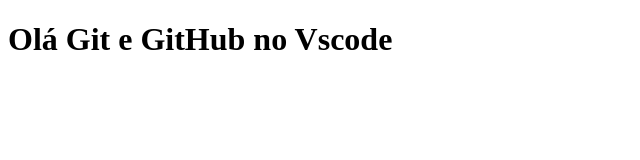
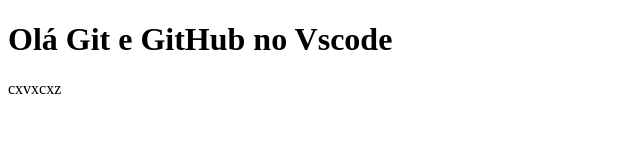
Before and after one commit to deivith3d/gitnovscode, a plain HTML site: page index.html in a window 1280 px wide. Shown: the full height of the page, 0-640 px from the left. Drawn offline with Linux system fonts and the light colour scheme.

Commit message:
hgfhgfdh

```diff
--- a/index.html
+++ b/index.html
@@ -7,5 +7,6 @@
 </head>
 <body>
     <h1>Olá Git e GitHub no Vscode</h1>
+    <p>cxvxcxz</p>
 </body>
 </html>
```
